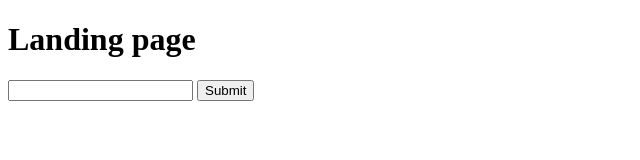
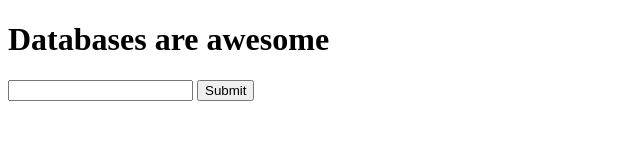
Before and after one commit to claireinez/db-practice, a website: page views/index.html in a window 1280 px wide. Shown: the whole page, without its empty margins (0-640 px from the left). Drawn offline with nearby package versions, Linux system fonts and the light colour scheme; files whose address does not match are found by name.

Commit message:
Minor change to index.html

```diff
--- a/views/index.html
+++ b/views/index.html
@@ -5,7 +5,7 @@
 		<title>DATABASES ROCK</title>
 	</head>
 	<body>
-		<h1>Landing page</h1>
+		<h1>Databases are awesome</h1>
 		<input id ="input" type="text"></input>
 		<button id="submit">Submit</button>
 		<div id="data"></div>
```
